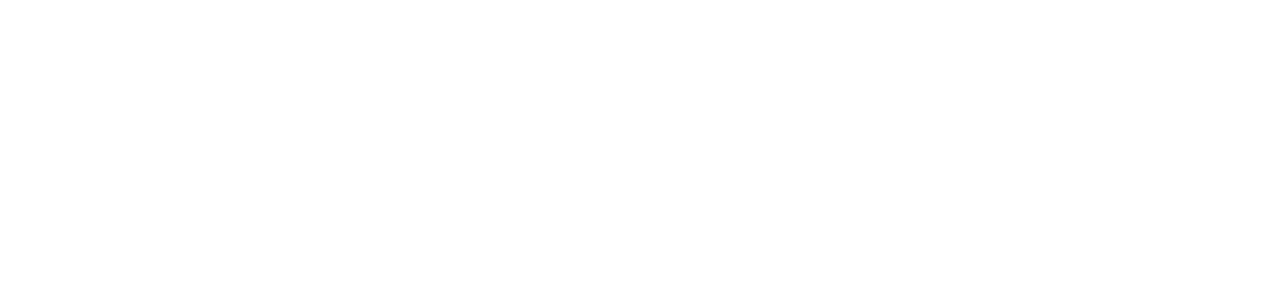
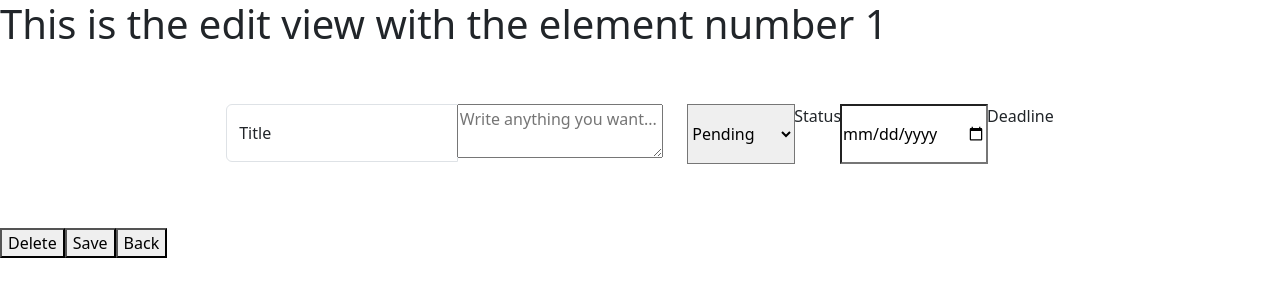
Before and after one commit to MiguelZamit/ProjectoReactMiguel, a React (Vite) app in the folder proyect-react/: page /#/editView/1 in a window 1280 px wide. Shown: the top 300 px of the page. Built offline with nearby package versions, Linux system fonts and the light colour scheme.

Commit message:
YES SIRRR

```diff
--- a/proyect-react/src/preload/index.js
+++ b/proyect-react/src/preload/index.js
@@ -1,14 +1,15 @@
 import { contextBridge } from 'electron'
 import { electronAPI } from '@electron-toolkit/preload'
 import { ipcRenderer } from 'electron'
+import { message } from 'antd'
 
 // Custom APIs for renderer
 const api = {
   openConfirmationDialog: (title, message) =>
     ipcRenderer.invoke('openConfirmationDialog', title, message),
 
-  openDiscardDialog: (title ,message) =>
-    ipcRenderer.invoke('openConfirmationDialog', title, message)
+  openEditConfirmationDialog: (message) =>
+    ipcRenderer.invoke('openEditConfirmationDialog', message)
 
 }
 
--- a/proyect-react/src/renderer/src/App.jsx
+++ b/proyect-react/src/renderer/src/App.jsx
@@ -4,6 +4,7 @@
 
 import CreateView from "./components/CreateView";
 import CreateElement from "./components/CreateElement";
+import EditView from './components/EditView';
 
 export default function App() {
 
@@ -11,7 +12,45 @@
     const [originalTasks, setOriginalTasks] = useState([]); // Lista completa original
     const [filteredTasks, setFilteredTasks] = useState([]); // Lista filtrada
     const [isHidden, setIsHidden] = useState(false); // Mostrar/ocultar Completadas y Canceladas
+    const [id, setId] = useState(0) // Necesito este estado para llevarmelo a diferentes componentes
 // sdfdsfsd
+
+
+    async function handleDelete(index) {
+        await window.api.openConfirmationDialog(
+            tasks[index].name,  // Aquí accedes a la propiedad 'name' usando el índice correcto
+            'Are you sure you want to delete this item?'
+        )
+        .then((confirmed) => {
+            if (confirmed) {
+                // Eliminar la tarea del estado original y filtrado
+                const newList = tasks.filter((_value, i) => i !== index);
+                setTasks(newList);
+                setOriginalTasks(newList);  // Asegurarse de que la lista original también se actualice
+                setFilteredTasks(newList);  // Asegurarse de que el filtro también se actualice
+            }
+        });
+    }
+
+
+    async function handleDeleteEdit(taskId) {
+        const taskToDelete = tasks.find(task => task.id === taskId);
+        if (!taskToDelete) return;
+
+        await window.api.openConfirmationDialog(
+            taskToDelete.name,
+            'Are you sure you want to delete this item?'
+        ).then((confirmed) => {
+            if (confirmed) {
+                const newList = tasks.filter(task => task.id !== taskId);
+                setTasks(newList);
+                setOriginalTasks(newList);
+                setFilteredTasks(newList);
+            }
+        });
+    }
+
+
 
     return (
 
@@ -20,9 +59,9 @@
             <HashRouter>
 
                 <Routes>
-                    <Route path="/" element={<CreateElement tasks={tasks} setTasks={setTasks} originalTasks={originalTasks} setOriginalTasks={setOriginalTasks} filteredTasks={filteredTasks} setFilteredTasks={setFilteredTasks} isHidden={isHidden} setIsHidden={setIsHidden}/>}></Route>
-                    <Route path="/createTask" element={<CreateView tasks={tasks} setTasks={setTasks} setFilteredTasks={setFilteredTasks}/>}></Route>
-                    <Route path='/editView/:itemId'></Route>
+                    <Route path="/" element={<CreateElement tasks={tasks} setTasks={setTasks} originalTasks={originalTasks} setOriginalTasks={setOriginalTasks} filteredTasks={filteredTasks} setFilteredTasks={setFilteredTasks} isHidden={isHidden} setIsHidden={setIsHidden} handleDelete={handleDelete}/>}></Route>
+                    <Route path="/createTask" element={<CreateView tasks={tasks} setTasks={setTasks} setFilteredTasks={setFilteredTasks} setId={setId}/>}></Route>
+                    <Route path='/editView/:itemId' element={<EditView tasks={tasks} setTasks={setTasks} handleDeleteEdit={handleDeleteEdit} id={id}></EditView>}></Route>
                 </Routes>
 
             </HashRouter>
--- a/proyect-react/src/renderer/src/components/CreateElement.jsx
+++ b/proyect-react/src/renderer/src/components/CreateElement.jsx
@@ -1,5 +1,4 @@
 import TaskItem from "./TaskItem";
-import { v4 as uuidv4 } from "uuid";
 
 import "bootstrap/dist/js/bootstrap.bundle.min.js";
 
@@ -14,55 +13,10 @@
 } from "@ant-design/icons";
 import { FloatButton } from "antd";
 
-export default function CreateElement({tasks, setTasks, originalTasks, setOriginalTasks, filteredTasks, setFilteredTasks, isHidden, setIsHidden}) {
+export default function CreateElement({tasks, setTasks, originalTasks, setOriginalTasks, filteredTasks, setFilteredTasks, isHidden, setIsHidden, handleDelete}) {
 
     const navigate = useNavigate()
     console.log(tasks);
-
-
-    // Aqui iban las constantes de los estados
-
-
-    function handleCreateTask(event) {
-        event.preventDefault();
-        const form = event.target;
-        const input = form.elements["itemName"];
-        if (input.value === "") return;
-
-        // Propiedades de la carta
-        const newTask = {
-            name: input.value,
-            status: "Pending",
-            description: "",
-            isChecked: false,
-            id: uuidv4(),
-            date: new Date().toISOString(),
-        };
-
-        const newList = [...tasks, newTask];
-        setTasks(newList);
-        setOriginalTasks(newList); // Actualizar lista original
-        setFilteredTasks(newList); // Asegurarse de que coincida con el estado inicial
-
-        input.value = "";
-        input.focus();
-    }
-
-    async function handleDelete(index) {
-        await window.api.openConfirmationDialog(
-            tasks[index].name,  // Aquí accedes a la propiedad 'name' usando el índice correcto
-            'Are you sure you want to delete this item?'
-        )
-        .then((confirmed) => {
-            if (confirmed) {
-                // Eliminar la tarea del estado original y filtrado
-                const newList = tasks.filter((_value, i) => i !== index);
-                setTasks(newList);
-                setOriginalTasks(newList);  // Asegurarse de que la lista original también se actualice
-                setFilteredTasks(newList);  // Asegurarse de que el filtro también se actualice
-            }
-        });
-    }
 
 
     function handleCheckboxChange(index) {
--- a/proyect-react/src/renderer/src/components/CreateView.jsx
+++ b/proyect-react/src/renderer/src/components/CreateView.jsx
@@ -1,9 +1,9 @@
 import { useNavigate } from "react-router-dom";
-import { v4 as uuidv4 } from "uuid";
 import { useState } from "react";
 
 // Usare tambien aqui filtered tasks para porque es la que uso en CreateElement porque sino buscara en una lista vacia
-export default function CreateView({ tasks, setTasks, setFilteredTasks }) {
+var id = 0
+export default function CreateView({ tasks, setTasks, setFilteredTasks, setId }) {
     const navigate = useNavigate();
 
     const [formValues, setFormValues] = useState({
@@ -34,13 +34,14 @@
             deadline = newDeadline.toISOString().split("T")[0]; // Fecha en formato YYYY-MM-DD
         }
 
+        ++id
         const newTask = {
             name: formValues.title,
             description: formValues.description,
             status: formValues.status,
             deadline,
             isChecked: false,
-            id: uuidv4(),
+            id: id,
             date: new Date().toISOString(),
         };
 
@@ -48,7 +49,7 @@
         const newList = [...tasks, newTask];
         setTasks(newList);
         setFilteredTasks(newList)
-
+        setId(id)
 
         // Navegar de vuelta a la vista principal
         navigate("/");
@@ -58,7 +59,7 @@
         const { title } = formValues;
 
         window.api
-            .openDiscardDialog(
+            .openConfirmationDialog(
                 title,
                 "Are you sure you want to discard this item?"
             )
--- a/proyect-react/src/renderer/src/components/EditView.jsx
+++ b/proyect-react/src/renderer/src/components/EditView.jsx
@@ -2,15 +2,125 @@
 // El use params me servira para coger el id que enviamos desde el CreateView
 
 
-export default function EditView() {
+export default function EditView({tasks, setTasks, handleDeleteEdit, id}) { // Si no va mirar lo de filteredTasks
 
     const navigate = useNavigate()
+    const {itemId} = useParams()
+    const itemIdToNumeric = Number(itemId) + id // Mas uno para que se empareje con el id del objeto task ya que itemId empieza por 0
+
+    // Para un futuro cojer el objecto buscandolo en el array para poner en el titulo el nombre en vez del numero
+    function getTask() {
+
+        const task = tasks.find(task => task.id === itemIdToNumeric)
+        console.log(task)
+        return task
+
+    }
+
+    function handleSave() {
+
+    }
+
+    async function handleDeleteAndExit() {
+
+        const taskToDelete = getTask()
+
+        await handleDeleteEdit(taskToDelete.id)
+        navigate("/")
+
+    }
+
+    function handleBack() {
+
+        // De momento no funciona
+        window.api.openEditConfirmationDialog(
+
+            `Task ${itemId} have an unsaved changes. Do you want come back to the home page?`
+        ).then((value) => {
+
+
+                if (value.response === 0){
+
+                    // Le ha dado a si. Logica para guardar cambios
+
+
+                }else if (value.response === 1){
+
+                    // Se descarta la edicion
+                    navigate("/")
+
+
+                }else{
+
+                    return // No hacesmos nada. Si no funciona, Quitamos este else
+
+                }
+
+            })
+
+
+
+    }
 
     return (
 
         <>
-            <h1>This is the edit view</h1>
-            <button onClick={() => navigate('/')} type="button" >Return</button>
+            <h1>This is the edit view with the element number {itemId}</h1>
+
+            <div className="d-flex container-fluid align-items-center justify-content-center form-validation" id="container">
+                <form className="m-5" id="login" >
+                    <div className="input-group mb-3">
+                        <div className="form-floating">
+                            <input
+                                type="text"
+                                className="form-control"
+                                id="iptTitle"
+                                name="title"
+                                placeholder="Example: Clean the car..."
+                                required
+                            />
+                            <label>Title</label>
+                        </div>
+
+                        <div className="form-floating">
+                            <textarea
+                                id="iptDescription"
+                                name="description"
+                                placeholder="Write anything you want..."
+                            ></textarea>
+                        </div>
+
+                        <select
+                            name="status"
+                            id="iptStatus"
+                            required
+                        >
+                            <option value="Pending">Pending</option>
+                            <option value="In Progress">In Progress</option>
+                            <option value="Completed">Completed</option>
+                            <option value="Canceled">Canceled</option>
+                        </select>
+                        <label>Status</label>
+
+                        <input
+                            type="date"
+                            id="iptDeadline"
+                            name="deadline"
+                        />
+                        <label>Deadline</label>
+                    </div>
+
+
+                </form>
+            </div>
+
+
+
+            <button type="button" onClick={handleDeleteAndExit}>Delete</button>
+            <button type="button" onClick={handleSave}>Save</button>
+            <button type="button" onClick={handleBack}>Back</button>
+
+            {/* <button onClick={() => navigate('/')} type="button" >Return</button> */}
         </>
 
 
```
Also changed, not shown: proyect-react/src/main/index.js (+21 -0 lines).
